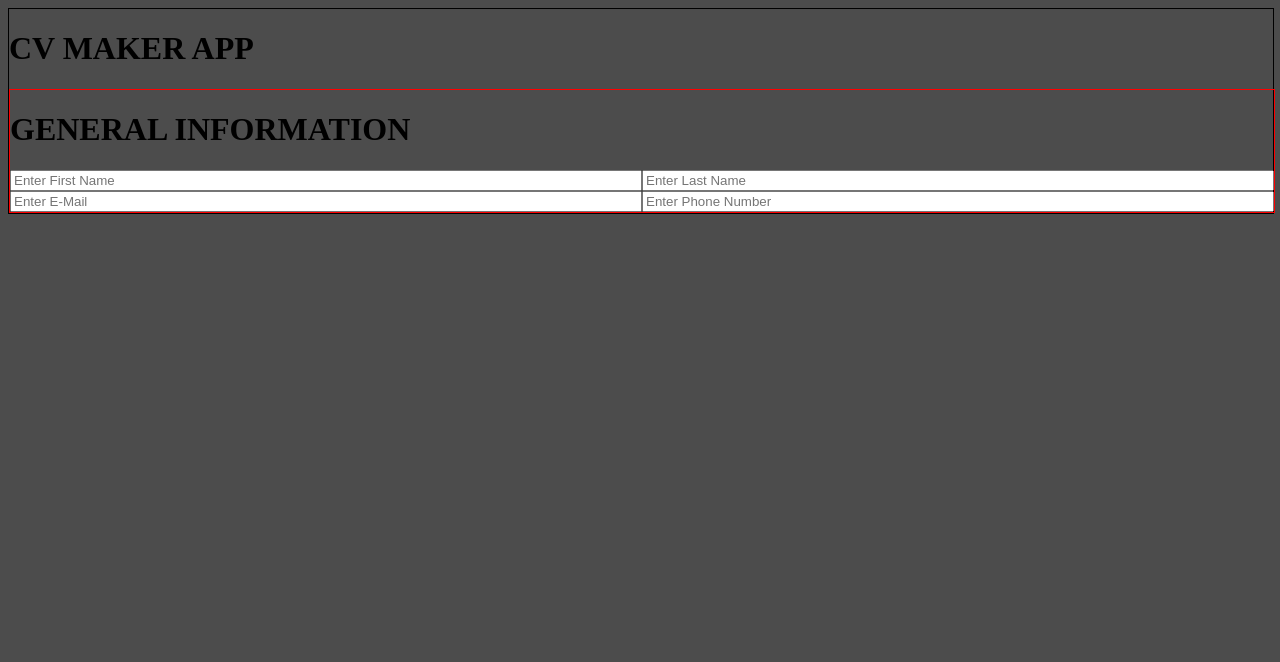
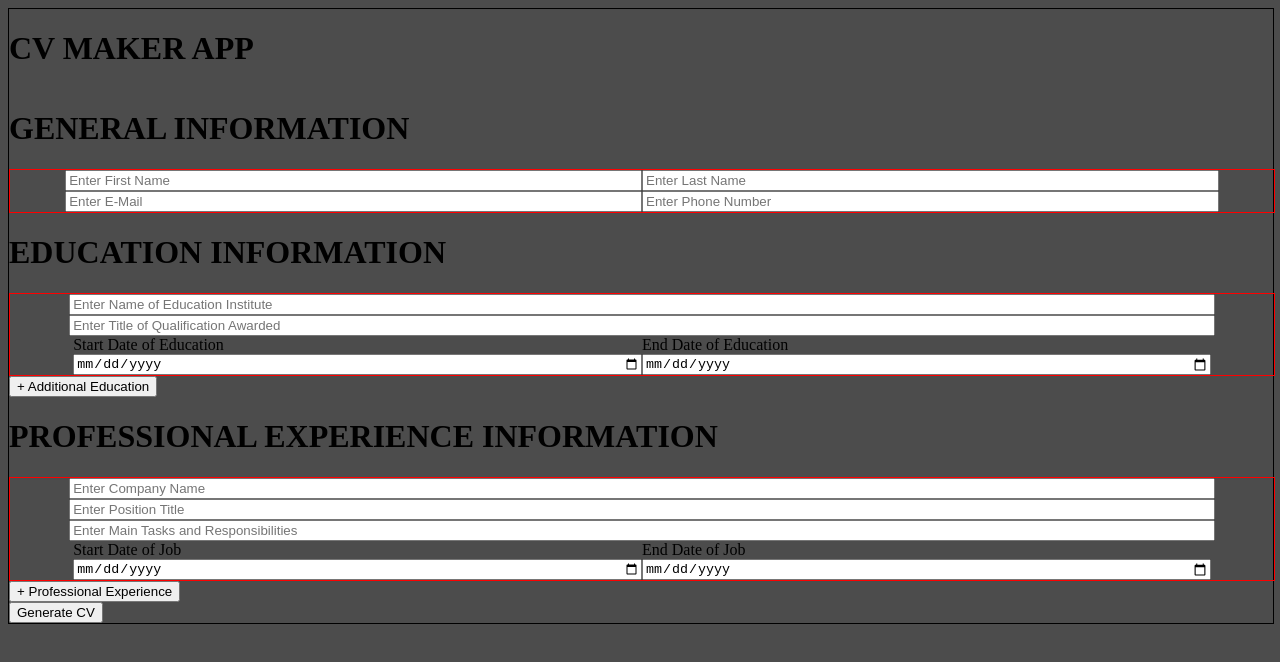
Before and after one commit to Maii0407/cv-project-react, a React (Create React App) app: page / in a window 1280 px wide. Shown: the top 662 px of the page. Built offline with nearby package versions, Linux system fonts and the light colour scheme.

Commit message:
completed the basic UI form for the app. next step is between styling it or adding the functionality, depends on my mood, im really depressed today

```diff
--- a/src/App.css
+++ b/src/App.css
@@ -4,3 +4,8 @@
   display: flex;
   flex-direction: column;
 }
+
+form {
+  display: flex;
+  flex-direction: column;
+}
--- /dev/null
+++ b/src/components/EduSection.js
@@ -0,0 +1,49 @@
+import React, { Component } from 'react';
+import './styles/EduSection.css';
+
+class EduSection extends Component {
+    render() {
+        return (
+            <div className='eduSection-container'>
+                <input
+                 id='school-name'
+                 className='schoolName'
+                 type='text'
+                 placeholder='Enter Name of Education Institute'
+                 required
+                />
+                <input
+                 id='edu-title'
+                 className='titleName'
+                 type='text'
+                 placeholder='Enter Title of Qualification Awarded'
+                 required
+                />
+                <div className='eduDate-container'>
+                    <div className='eduStart-container'>
+                        <label for='eduStart-date'>Start Date of Education</label>
+                        <input
+                         id='eduStart-date'
+                         className='eduStartDate'
+                         name='eduStart-date'
+                         type='date'
+                         required
+                        />
+                    </div>
+                    <div className='eduEnd-container'>
+                        <label for='eduEnd-date'>End Date of Education</label>
+                        <input
+                         id='eduEnd-date'
+                         className='eduEndDate'
+                         name='eduEnd-date'
+                         type='date'
+                         required
+                        />
+                    </div>
+                </div>
+            </div>
+        )
+    }
+}
+
+export { EduSection }
--- /dev/null
+++ b/src/components/ExpSection.js
@@ -0,0 +1,56 @@
+import React, { Component } from 'react';
+import './styles/ExpSection.css';
+
+class ExpSection extends Component {
+    render() {
+        return (
+            <div className='expSection-container'>
+                <input
+                 id='company-name'
+                 className='companyName'
+                 type='text'
+                 placeholder='Enter Company Name'
+                 required
+                />
+                <input
+                 id='position-title'
+                 className='positionTitle'
+                 type='text'
+                 placeholder='Enter Position Title'
+                 required
+                />
+                <input
+                 id='main-task'
+                 className='mainTask'
+                 type='text'
+                 placeholder='Enter Main Tasks and Responsibilities'
+                 required
+                />
+                <div className='expDate-container'>
+                    <div className='expStart-container'>
+                        <label for='expStart-date'>Start Date of Job</label>
+                        <input
+                         id='expStart-date'
+                         name='expStart-date'
+                         className='expStartDate'
+                         type='date'
+                         required
+                        />
+                    </div>
+                    <div className='expEnd-container'>
+                        <label for='expEnd-date'>End Date of Job</label>
+                        <input
+                         id='expEnd-date'
+                         name='expEnd-date'
+                         className='expEndDate'
+                         type='date'
+                         required
+                        />
+                    </div>
+                </div>
+            </div>
+        )
+    }
+}
+
+export { ExpSection }
--- a/src/components/Form.js
+++ b/src/components/Form.js
@@ -1,12 +1,35 @@
 import React, { Component } from 'react';
 import { GenSection } from './GenSection';
+import { Header } from './Header';
+import { EduSection } from './EduSection';
+import { ExpSection } from './ExpSection';
 
 class Form extends Component {
     render() {
         return(
             <div className='form-container'>
                 <form>
-                    <GenSection />
+                    <div className='genSection-wrapper'>
+                        <Header text='GENERAL INFORMATION'/>
+                        <GenSection/>
+                    </div>
+                    <div className='eduSection-wrapper'>
+                        <Header text='EDUCATION INFORMATION'/>
+                        <EduSection/>
+                    </div>
+                    <div>
+                        <button type='button'>+ Additional Education</button>
+                    </div>
+                    <div className='expSection-wrapper'>
+                        <Header text='PROFESSIONAL EXPERIENCE INFORMATION'/>
+                        <ExpSection/>
+                    </div>
+                    <div>
+                        <button type='button'>+ Professional Experience</button>
+                    </div>
+                    <div>
+                        <button type='submit'>Generate CV</button>
+                    </div>
                 </form>
             </div>
         );
--- a/src/components/GenSection.js
+++ b/src/components/GenSection.js
@@ -1,12 +1,10 @@
 import React, { Component } from 'react';
-import { Header } from './Header';
 import './styles/GenSection.css';
 
 class GenSection extends Component {
     render() {
         return(
             <div className='genSection-container'>
-                <Header text='GENERAL INFORMATION' />
                 <div className='name-container'>
                     <input
                      id='first-name'
--- /dev/null
+++ b/src/components/styles/EduSection.css
@@ -0,0 +1,24 @@
+.eduSection-container {
+    width: 100%;
+    display: flex;
+    flex-direction: column;
+    border: 1px solid red;
+}
+
+.eduDate-container {
+    width: 100%;
+    display: flex;
+    flex-direction: row;
+    justify-content: center;
+}
+
+.eduStart-container, .eduEnd-container {
+    width: 45%;
+    display: flex;
+    flex-direction: column;
+}
+
+.schoolName, .titleName {
+    width: 90%;
+    align-self: center;
+}
--- /dev/null
+++ b/src/components/styles/ExpSection.css
@@ -0,0 +1,24 @@
+.expSection-container {
+    width: 100%;
+    display: flex;
+    flex-direction: column;
+    border: 1px solid red;
+}
+
+.expDate-container {
+    width: 100%;
+    display: flex;
+    flex-direction: row;
+    justify-content: center;
+}
+
+.expStart-container, .expEnd-container {
+    width: 45%;
+    display: flex;
+    flex-direction: column;
+}
+
+.companyName, .positionTitle, .mainTask {
+    width: 90%;
+    align-self: center;
+}
--- a/src/components/styles/GenSection.css
+++ b/src/components/styles/GenSection.css
@@ -8,12 +8,13 @@
 .name-container, .contact-container {
     display: flex;
     flex-direction: row;
+    justify-content: center;
 }
 
 .name-container input {
-    width: 50%;
+    width: 45%;
 }
 
 .contact-container input {
-    width: 50%;
+    width: 45%;
 }
```
